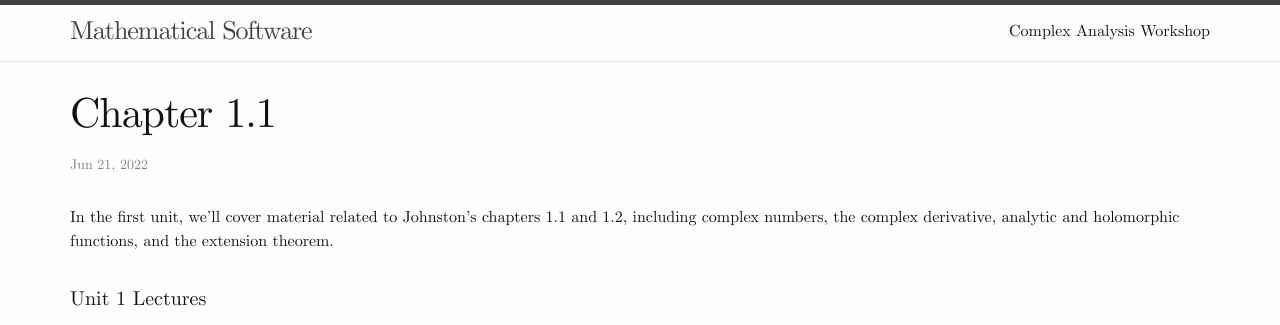
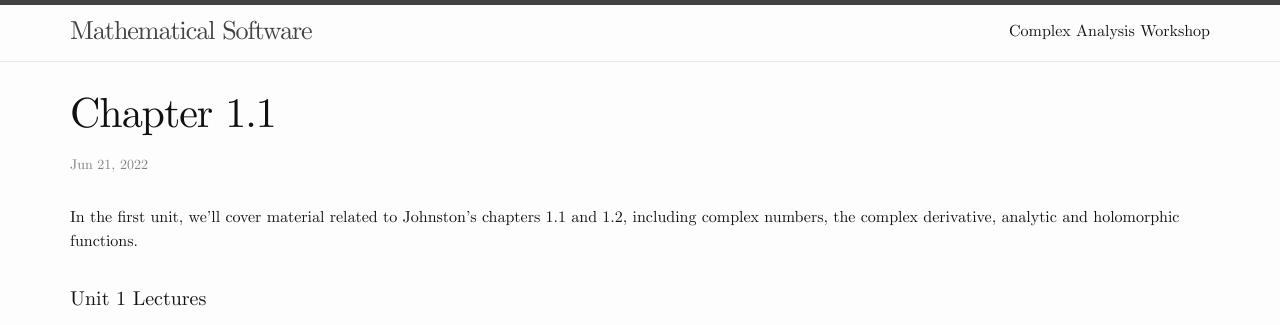
Before and after one commit to rtullydo/complex, a Jekyll site: the page built from _posts/2022-06-21-complex-1.md, in a window 1280 px wide, cut to the strip 0-325 px from the top of the page. Built offline with Jekyll 4.4.1, drawn with Linux system fonts in a browser that asks for light colours.

Commit message:
unit 2 a

```diff
--- a/_posts/2022-06-21-complex-1.md
+++ b/_posts/2022-06-21-complex-1.md
@@ -3,7 +3,7 @@ layout: post
 title: "Chapter 1.1"
 ---
 
-In the first unit, we'll cover material related to Johnston's chapters 1.1 and 1.2, including complex numbers, the complex derivative, analytic and holomorphic functions, and the extension theorem.
+In the first unit, we'll cover material related to Johnston's chapters 1.1 and 1.2, including complex numbers, the complex derivative, analytic and holomorphic functions.
 
 
 #### Unit 1 Lectures
@@ -13,8 +13,8 @@ In the first unit, we'll cover material related to Johnston's chapters 1.1 and 1
 <iframe width="560" height="315" src="https://www.youtube.com/embed/T6aY4zBH52o" title="YouTube video player" frameborder="0" allow="accelerometer; autoplay; clipboard-write; encrypted-media; gyroscope; picture-in-picture" allowfullscreen></iframe>
 
 Notes:
-[Unit 1 Notes](/complex/assets/lec_notes_1.pdf)
-[Unit Live Notes](/complex/assets/live_notes_1.pdf)
+- [Unit 1 Notes](/complex/assets/lec_notes_1.pdf)
+- [Unit Live Notes](/complex/assets/live_notes_1.pdf)
 
 
 #### Suggested Problems
```
Also changed, not shown: _posts/2022-06-29-complex-2.md (added, +23 -0 lines), 2 other files.
